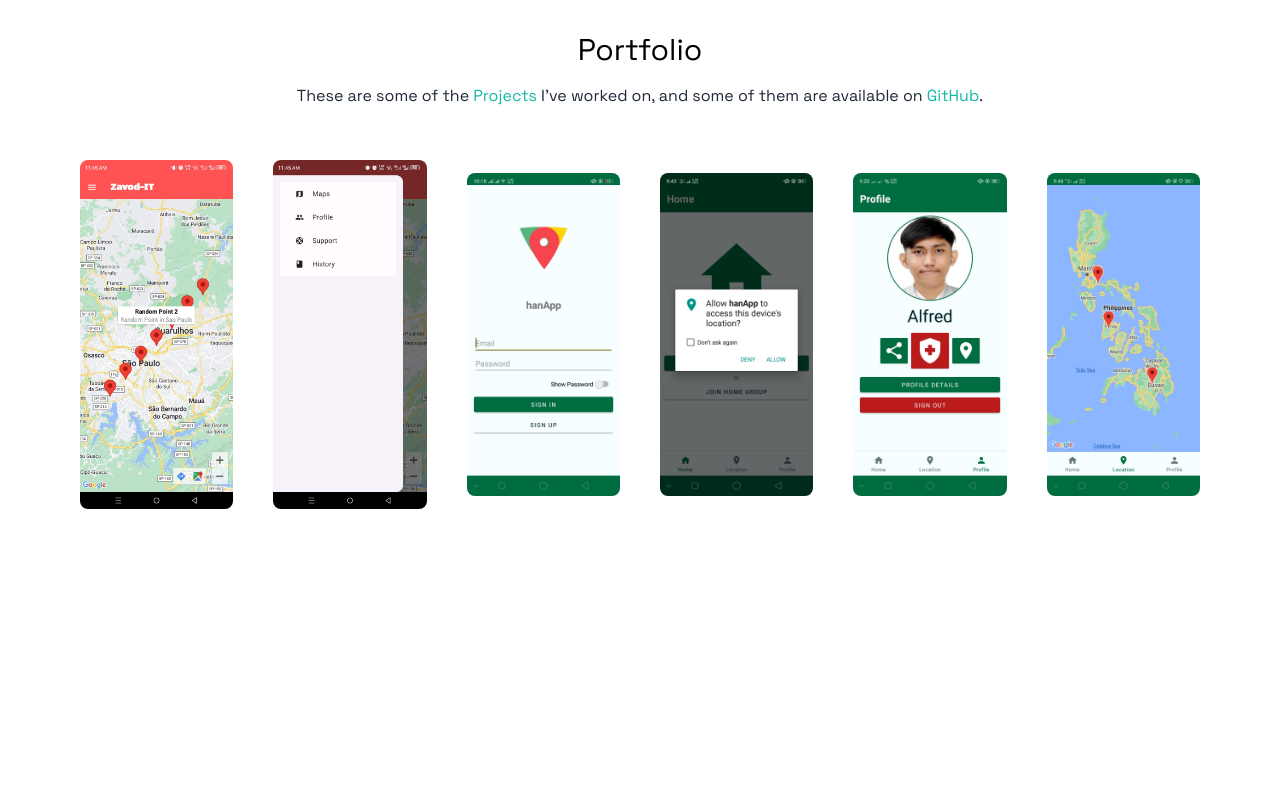
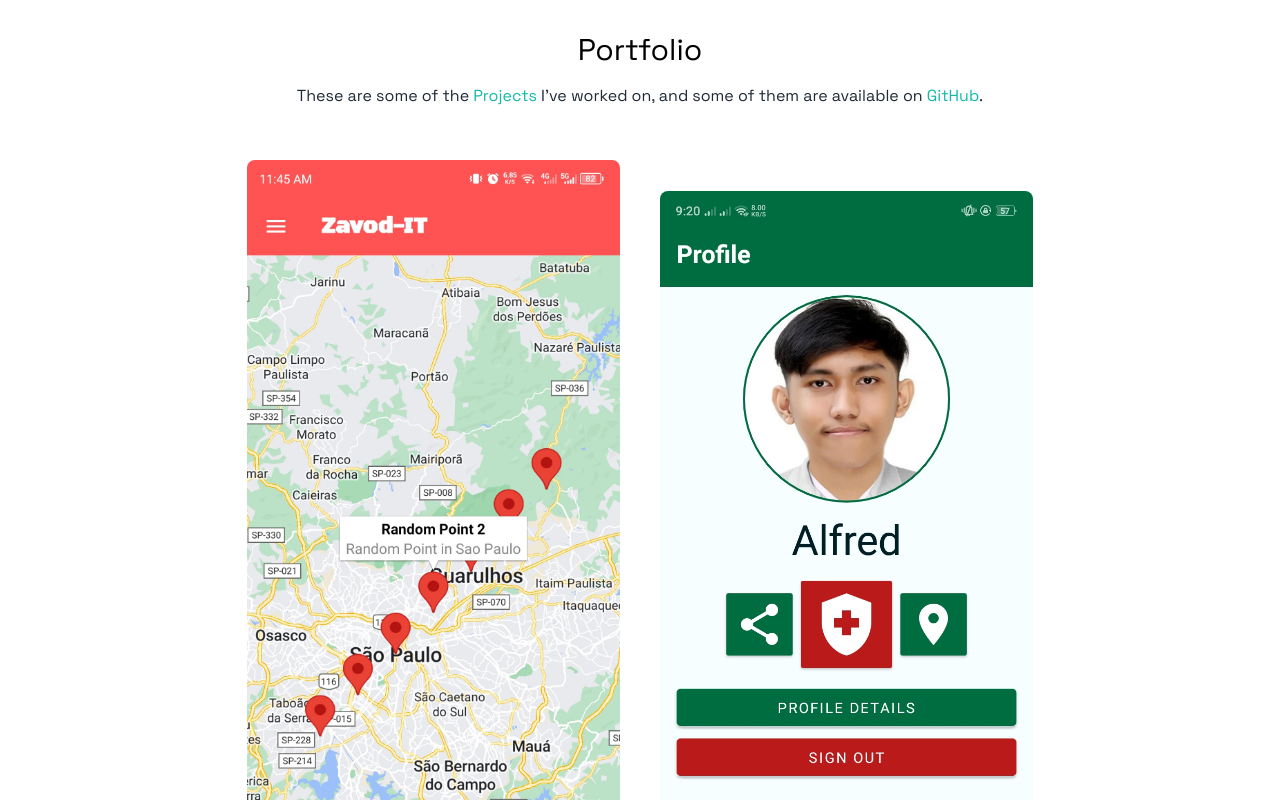
Before and after one commit to phase-sys/portfolio, a Next.js app: page / in a window 1280 px wide. Shown: the part 1260-2060 px from the top of the page. Before the commit the page ends 1809 px from the top, so only its background shows below. Built offline with nearby package versions, Linux system fonts and the light colour scheme.

Commit message:
Minor changes

```diff
--- a/src/app/page.js
+++ b/src/app/page.js
@@ -102,7 +102,7 @@
                 <section className="mt-20 md:mt-10">
                     <div className="text-center">
                         <h3 className="text-3xl py-1 dark:text-white dark:font-medium">
-                            Services
+                            Skills
                         </h3>
                         <p className="text-md py-2 leading-8 text-gray-800">
                             <span className="dark:text-white">
@@ -187,59 +187,23 @@
                         </p>
                     </div>
 
-                    <div className="flex flex-col gap-10 py-10 lg:flex-row lg:flex-wrap items-center">
-                        <div className="basis-1/7 flex-1">
+                    <div className="flex flex-col gap-10 py-10 lg:flex-row lg:flex-wrap items-center justify-center">
+                        <div className="basis-1/3">
                             <Image
-                                className="rounded-lg object-cover"
+                                className="rounded-lg object-fill"
                                 width={"100%"}
                                 height={"100%"}
                                 layout="responsive"
                                 src={z2}
                             />
                         </div>
-                        <div className="basis-1/7 flex-1">
+                        <div className="basis-1/3">
                             <Image
-                                className="rounded-lg object-cover"
-                                width={"100%"}
-                                height={"100%"}
-                                layout="responsive"
-                                src={z3}
-                            />
-                        </div>
-                        <div className="basis-1/7 flex-1">
-                            <Image
-                                className="rounded-lg object-cover"
-                                width={"100%"}
-                                height={"100%"}
-                                layout="responsive"
-                                src={c1}
-                            />
-                        </div>
-                        <div className="basis-1/7 flex-1">
-                            <Image
-                                className="rounded-lg object-cover"
-                                width={"100%"}
-                                height={"100%"}
-                                layout="responsive"
-                                src={c3}
-                            />
-                        </div>
-                        <div className="basis-1/7 flex-1">
-                            <Image
-                                className="rounded-lg object-cover"
+                                className="rounded-lg object-fill"
                                 width={"100%"}
                                 height={"100%"}
                                 layout="responsive"
                                 src={c6}
-                            />
-                        </div>
-                        <div className="basis-1/7 flex-1">
-                            <Image
-                                className="rounded-lg object-cover"
-                                width={"100%"}
-                                height={"100%"}
-                                layout="responsive"
-                                src={c15}
                             />
                         </div>
                     </div>
```
Also changed, not shown: 1 other file (tests, documents, lock files or other folders).
